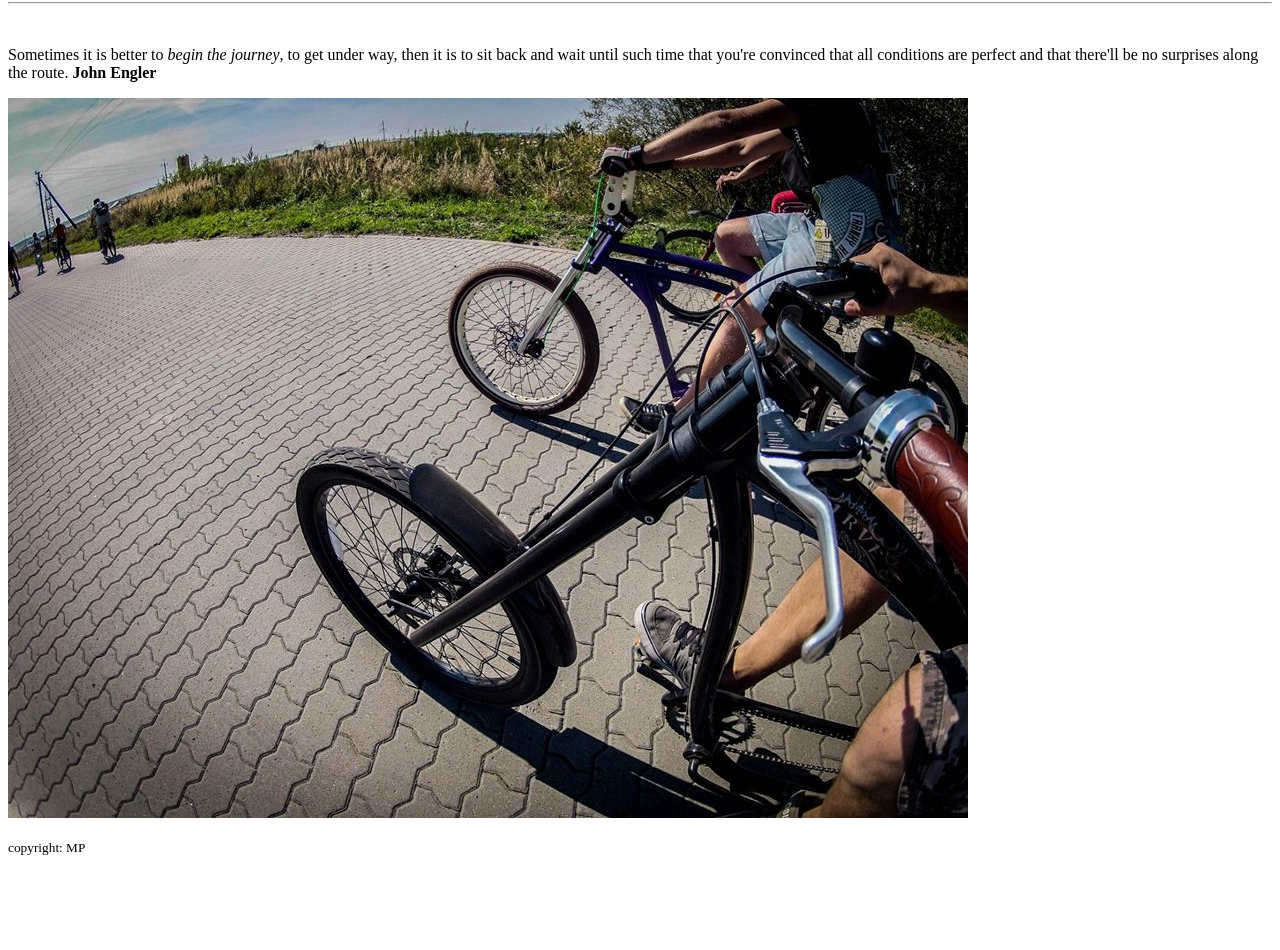
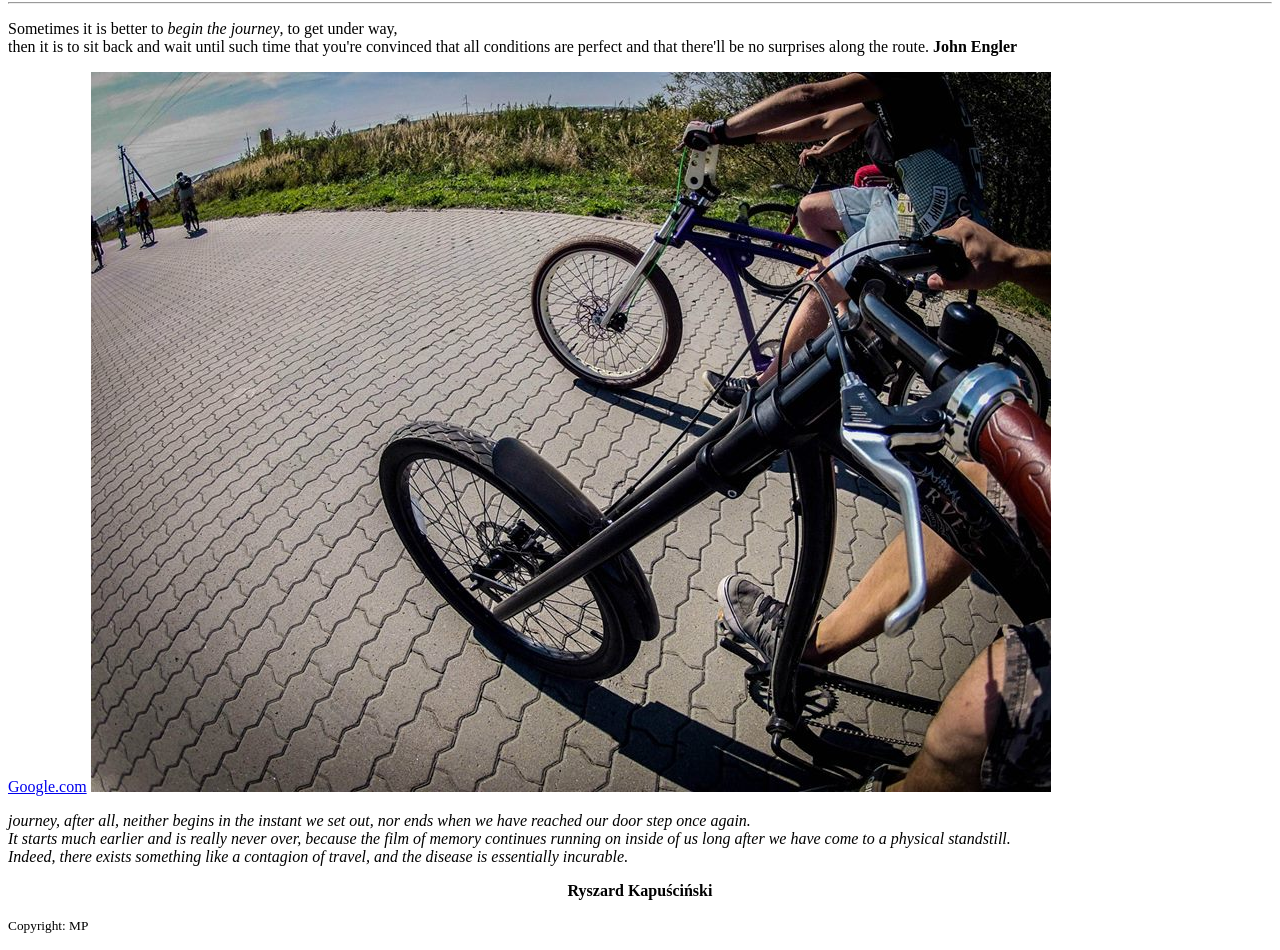
Before and after one commit to MarriaPetryshyn/Sample02, a plain HTML site: page index.html in a window 1280 px wide. Shown: the part 78-1028 px from the top of the page. Before the commit the page ends 950 px from the top, so only its background shows below. Drawn offline with Linux system fonts and the light colour scheme.

Commit message:
Added new tags

```diff
--- a/index.html
+++ b/index.html
@@ -7,10 +7,11 @@
 <body>
     <h1>Journey</h1>
     <hr>
-    <br>
-    <p>Sometimes it is better to <i>begin the journey</i>, to get under way, then it is to sit back and wait until such time that you're convinced that all conditions are perfect and that there'll be no surprises along the route. <b>John Engler</b></p>
-    <a href="https://www.google.com.ua"></a>
+    <p>Sometimes it is better to <i>begin the journey</i>, to get under way, <br>then it is to sit back and wait until such time that you're convinced that all conditions are perfect and that there'll be no surprises along the route. <b>John Engler</b></p>
+    <a href="https://www.google.com.ua">Google.com</a>
     <img src="img/photo1.jpg" alt="Road">
-    <p><small>copyright: MP</small></p>
+    <p><em>journey, after all, neither begins in the instant we set out, nor ends when we have reached our door step once again. <br> It starts much earlier and is really never over, because the film of memory continues running on inside of us long after we have come to a physical standstill. <br> Indeed, there exists something like a contagion of travel, and the disease is essentially incurable.</em>
+    <strong><center>Ryszard Kapuściński</center></strong></p>
+    <p><small>Сopyright: MP</small></p>
 </body>
 </html>
```
